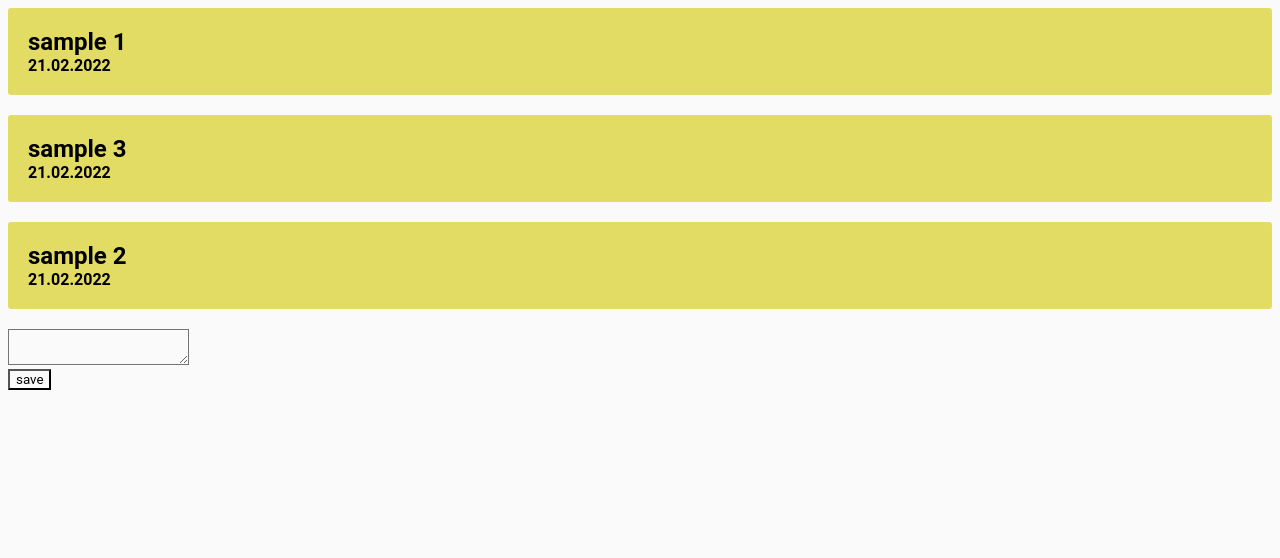
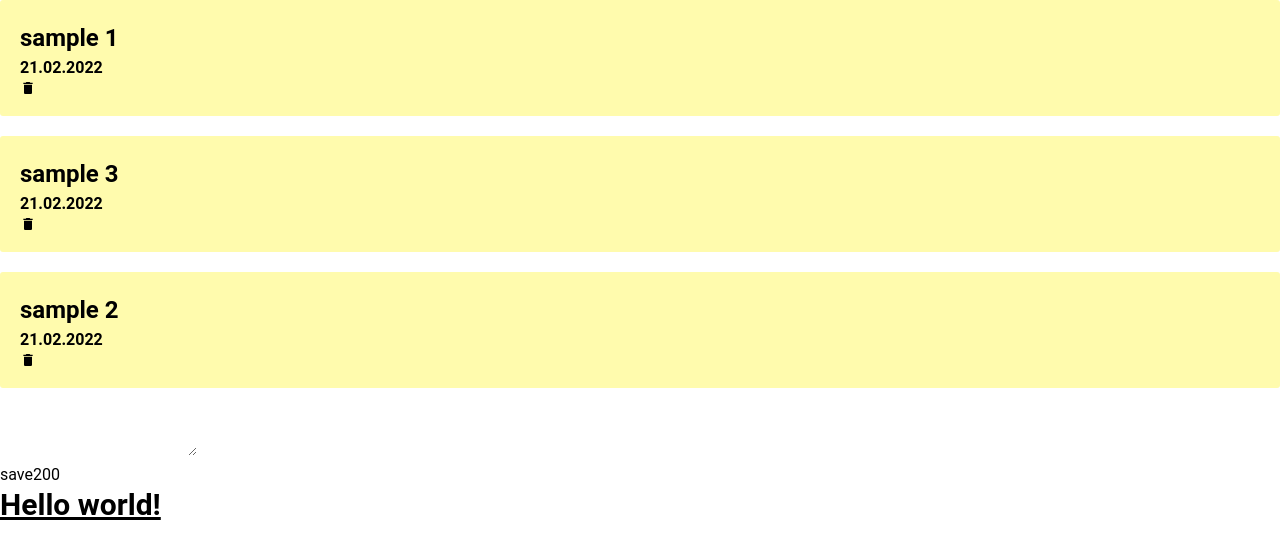
Before and after one commit to abdulkadir-polmayan/daily-note-app, a React (Create React App) app: page / in a window 1280 px wide. Shown: the top 558 px of the page. Built offline with nearby package versions, Linux system fonts and the light colour scheme.

Commit message:
it going good
add note working
charcater limit working
delete note workinng
for delete note work ,  ı cahnge nanoid with Math.random

```diff
--- a/package.json
+++ b/package.json
@@ -36,5 +36,8 @@
       "last 1 firefox version",
       "last 1 safari version"
     ]
+  },
+  "devDependencies": {
+    "tailwindcss": "^3.1.6"
   }
 }
--- a/src/App.js
+++ b/src/App.js
@@ -1,22 +1,23 @@
 import './App.scss';
 import React from 'react';
-import { FcAutomatic } from "react-icons/fc";
+import { FcAutomatic,MdDelete } from "react-icons/md";
 import {nanoid} from 'nanoid'
 import Note from './components/Note';
 import AddNote from './components/AddNote'
 
 function App() {
 
+
   const [noteData,setNoteData]=React.useState([{
-    id:nanoid(),
+    id: Math.random(),
     text:"sample 1",
     date:"21.02.2022"
   },{
-    id:nanoid(),
+    id:Math.random(),
     text:"sample 3",
     date:"21.02.2022"
   },{
-    id:nanoid(),
+    id:Math.random(),
     text:"sample 2",
     date:"21.02.2022"
   },])
@@ -28,20 +29,43 @@ function App() {
         text={item.text}
         date={item.date}
         id={item.id}
+        dltNote={dltNote}
+
       />
     )
   })
 
   function newNote(newNote){
-    console.log(newNote)
+
+    const date = new Date()
+
+    const newNoteObject={
+      id:Math.random(),
+      text:newNote,
+      date:date.toLocaleDateString()
+    }
+
+    const newNotesArr=[...noteData,newNoteObject]
+
+    setNoteData(newNotesArr)
   }
 
+
+  function dltNote(id){
+    console.log(id)
+    const newNotesArr=noteData.filter((note)=> note.id !== id)
+    setNoteData(newNotesArr)
+
+  }
 
   return (
     <div className="App">
       {notes}
-      <AddNote newNote={newNote} />
-    </div>
+      <AddNote newNote={newNote} class="bg-red-250" />
+      <h1 className="text-3xl font-bold underline">
+    Hello world!
+  </h1>
+ </div>
   );
 }
 
--- a/src/App.scss
+++ b/src/App.scss
@@ -1,11 +1,16 @@
+@tailwind base;
+@tailwind components;
+@tailwind utilities;
 *{
     background: #fafafa;
     font-family: 'Roboto', sans-serif;
+    background-color: transparent;
+
 
 }
 
 .note{
-    background: rgb(227, 220, 100);
+    background: rgb(255, 251, 173);
     padding: 20px;
     border-radius: 3px;
     margin-bottom: 20px;
@@ -13,12 +18,16 @@
         font-size: 1.5em;
         font-weight: bold;
         margin: 0;
-        background-color: transparent;
     }
     h3{
         font-size: 1em;
         font-weight: bold;
         margin: 0;
-        background-color: transparent;
     }
 }
+.dlt{
+}
+
+.newNote{
+
+}
--- a/src/components/AddNote.js
+++ b/src/components/AddNote.js
@@ -2,23 +2,29 @@ import React from 'react';
 
 export default function(props){
 
-
     const [newNote, setNewNote]=React.useState("")
+    const characterLimit=200;
 
     function handleChange(e){
-        setNewNote(e.target.value)
+        if(characterLimit-newNote.length>0){
+            setNewNote(e.target.value)
+        }
     }
 
     function saveBtn(){
-        props.newNote(newNote)
+        if(newNote.trim().length>0){
+            setNewNote("")
+            props.newNote(newNote)
+        }else{alert("please type something")}
     }
 
 
     return(
-        <div>
-            <textarea onChange={handleChange} />
+        <div className='newNote'>
+            <textarea value={newNote} onChange={handleChange} />
             <div className='footer'>
-                <button onClick={saveBtn}>save</button>
+                <button className={props.class} onClick={saveBtn}>save</button>
+                <span>{characterLimit-newNote.length}</span>
             </div>
         </div>
     )
--- a/src/components/Note.js
+++ b/src/components/Note.js
@@ -1,9 +1,12 @@
 import React from 'react';
+import { FcAutomatic,MdDelete } from "react-icons/md";
+
 export default function Note(props){
     return(
-        <div className='note'>
+        <div  className='note'>
             <h1>{props.text}</h1>
             <h3>{props.date}</h3>
+            <MdDelete onClick={()=>props.dltNote(props.id)} />
         </div>
     )
 }
--- /dev/null
+++ b/tailwind.config.js
@@ -0,0 +1,8 @@
+/** @type {import('tailwindcss').Config} */
+module.exports = {
+  content: ["./src/App.js"],
+  theme: {
+    extend: {},
+  },
+  plugins: [],
+}
```
Also changed, not shown: 2 other files (tests, documents, lock files or other folders).
